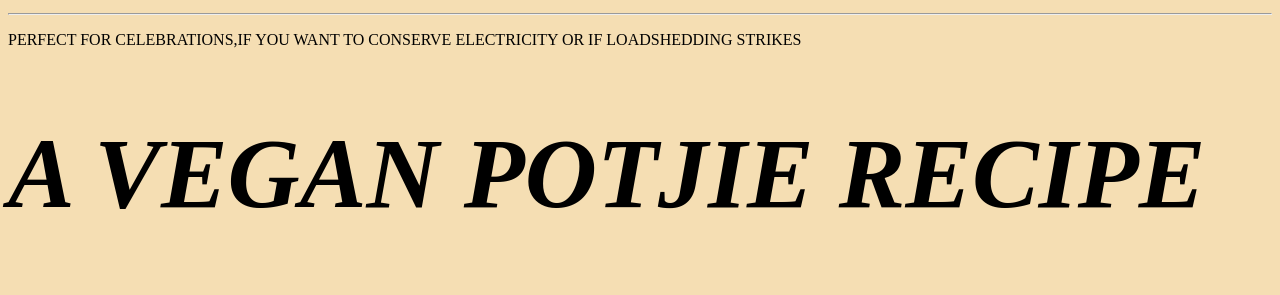
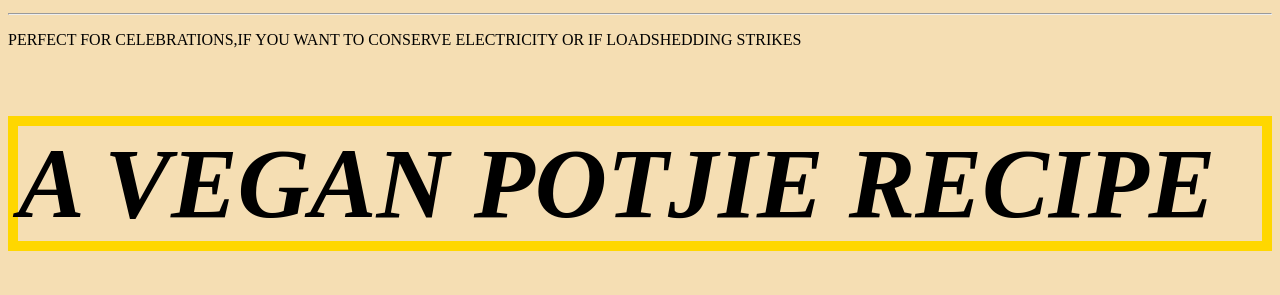
Before and after one commit to TDL2627/recipe-project, a plain HTML site: page index.html in a window 1280 px wide. Shown: the part 476-771 px from the top of the page. Drawn offline with Linux system fonts and the light colour scheme; a web font is replaced by a local one.

Commit message:
added border

```diff
--- a/index.html
+++ b/index.html
@@ -23,7 +23,7 @@ type="text/css">
         <p>PERFECT FOR CELEBRATIONS,IF YOU WANT TO CONSERVE ELECTRICITY OR IF LOADSHEDDING STRIKES</p>
 
       </div>
-      <h1><em>A VEGAN POTJIE RECIPE</em></h1>
+      <h1 class="thick-gold-border"><em>A VEGAN POTJIE RECIPE</em></h1>
       <!-- ingredient and method -->
       <section id="left">
       <h2><em>INGREDIENTS</em></h2>
--- a/styles.css
+++ b/styles.css
@@ -80,3 +80,8 @@ h1.groove {
         table, th, td {
           border: 3px solid red;
         }
+.thick-gold-border{
+  border-color: gold;
+    border-width: 10px;
+    border-style: solid;
+}
```
